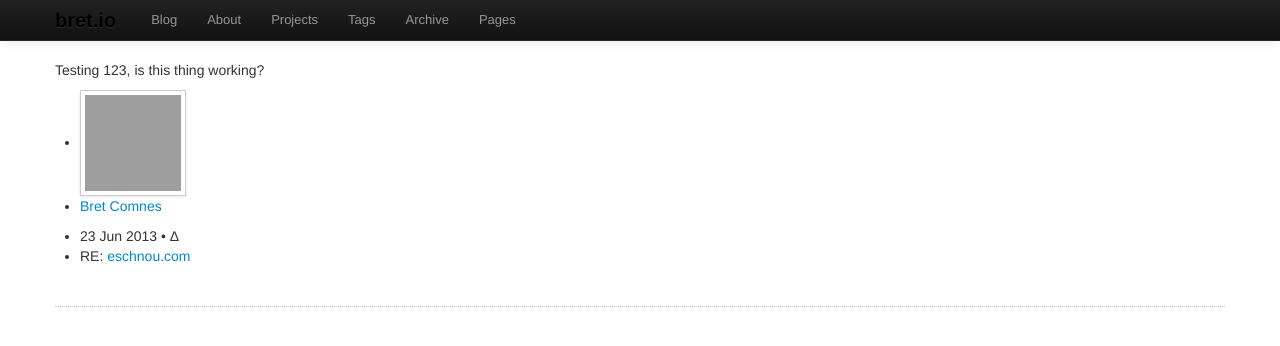
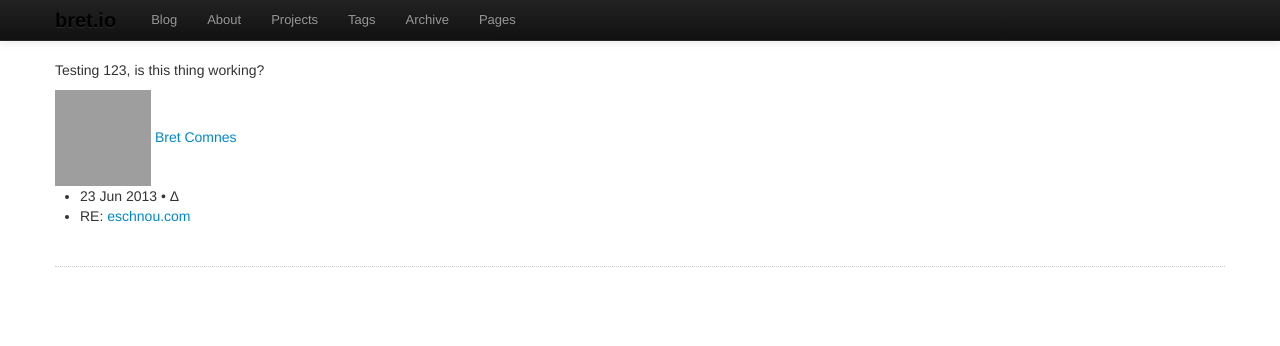
Before and after one commit to bcomnes/old-bret.io, a Jekyll site: the page built from _posts/2013-06-23-t3.md, in a window 1280 px wide. Shown: the top 346 px of the page. Built offline with Jekyll 4.4.1, drawn with Linux system fonts in a browser that asks for light colours; Markdown is read by kramdown in place of the engine named in the settings; grey boxes are pictures that could not be loaded.

Commit message:
Updated dom structure on notes

```diff
--- a/_layouts/note.html
+++ b/_layouts/note.html
@@ -10,10 +10,10 @@ footer: false
 {% include logic/pp-content.html %}
 </section>
 <footer>
-<ul class="h-card">
-<li><img src="http://www.gravatar.com/avatar/8d8b82740cb7ca994449cccd1dfdef5f?s=96" class="img-polaroid u-photo" alt="A picture of me!"></li>
-<li><a class="fn u-url p-name p-author" href="/about">{{ site.author }}</a></li>
-</ul>
+<div class="h-card">
+<img src="http://www.gravatar.com/avatar/8d8b82740cb7ca994449cccd1dfdef5f?s=96" class="img-polaro/id u-photo" alt="A picture of me!">
+<a class="fn u-url p-name p-author" href="/about">{{ site.author }}</a>
+</div>
 <ul>
 <li>
 	<time class="dt-published" datetime="{{ page.date | date_to_xmlschema }}">
```
